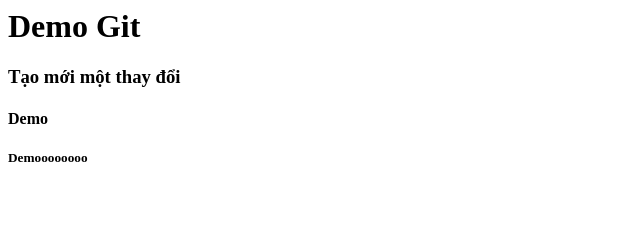
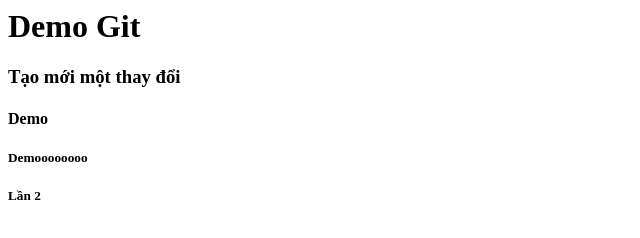
Before and after one commit to VietCee/Web_1_ShoesStore, a plain HTML site: page assets/Demo Pic/index.html in a window 1280 px wide. Shown: the full height of the page, 0-640 px from the left. Drawn offline with Linux system fonts and the light colour scheme.

Commit message:
change demo3

```diff
--- a/assets/Demo Pic/index.html
+++ b/assets/Demo Pic/index.html
@@ -3,4 +3,5 @@
     <h3>Tạo mới một thay đổi</h3>
     <h4>Demo</h4>
     <h5>Demoooooooo</h5>
+    <h5>Lần 2</h5>
 </div>
```
